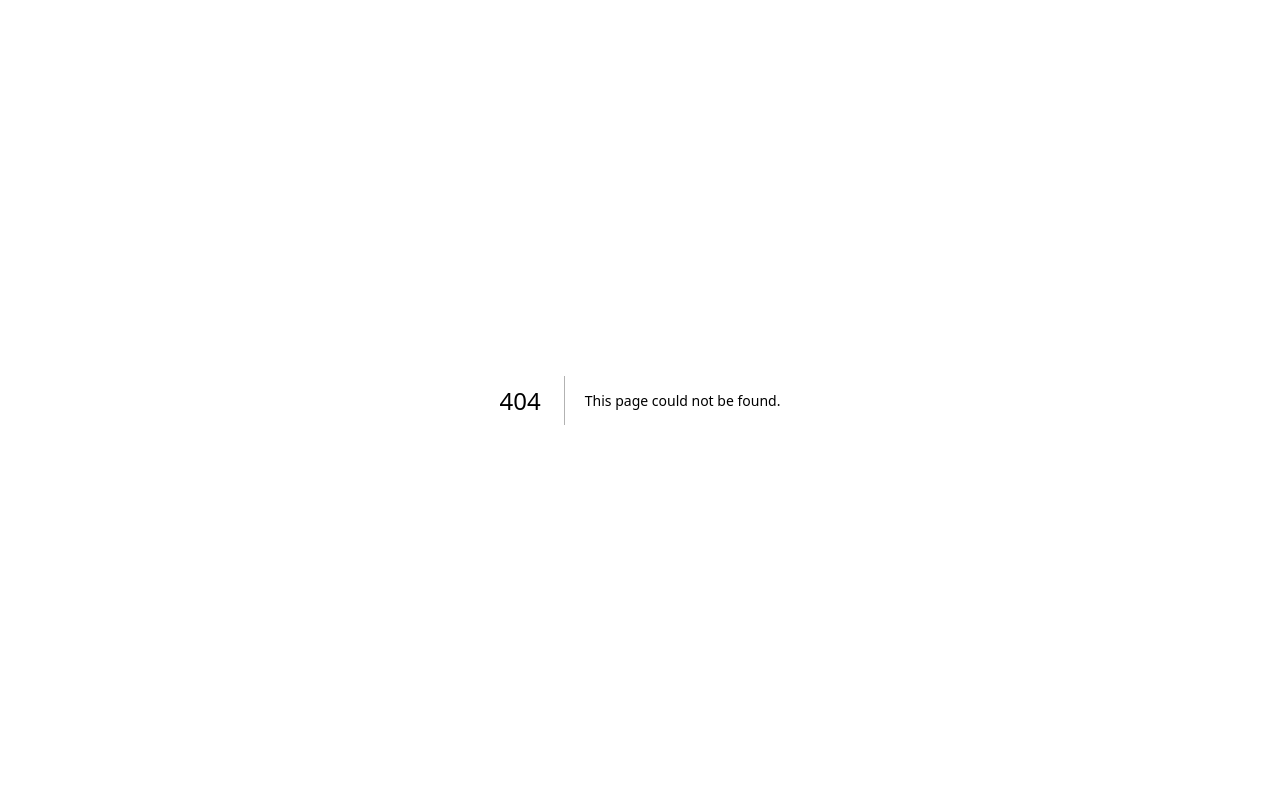
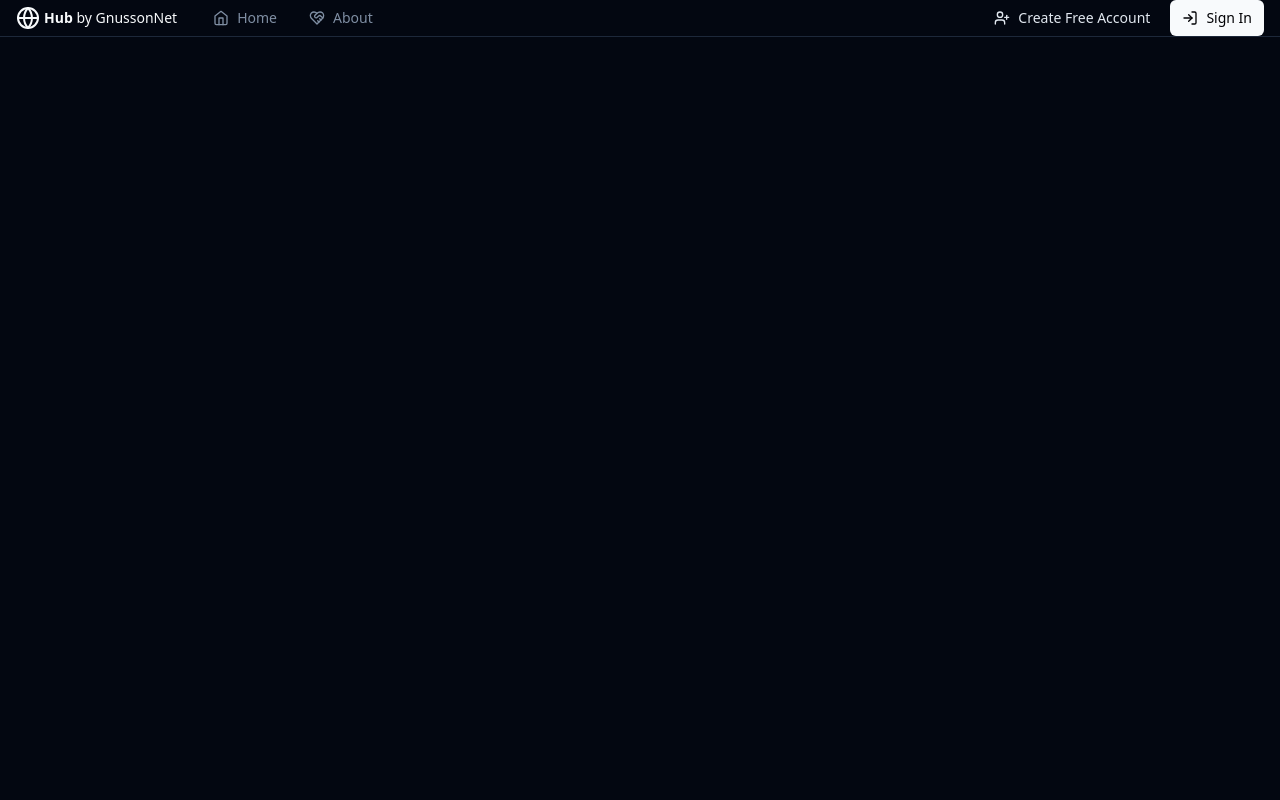
Before and after one commit to GnussonNet/hub, a Next.js app: page /privacy in a window 1280 px wide. Before the commit this address had no page. Shown: the top 800 px of the page. Built offline with nearby package versions, Linux system fonts and the light colour scheme.

Commit message:
Added privacy and terms pages

```diff
--- /dev/null
+++ b/src/app/(homePage)/privacy/page.tsx
@@ -0,0 +1,9 @@
+const page = () => {
+  return (
+    <div className="container">
+      <h1>Privacy</h1>
+    </div>
+  );
+};
+
+export default page;
--- /dev/null
+++ b/src/app/(homePage)/terms/page.tsx
@@ -0,0 +1,9 @@
+const page = () => {
+  return (
+    <div className="container">
+      <h1>Terms</h1>
+    </div>
+  );
+};
+
+export default page;
```
